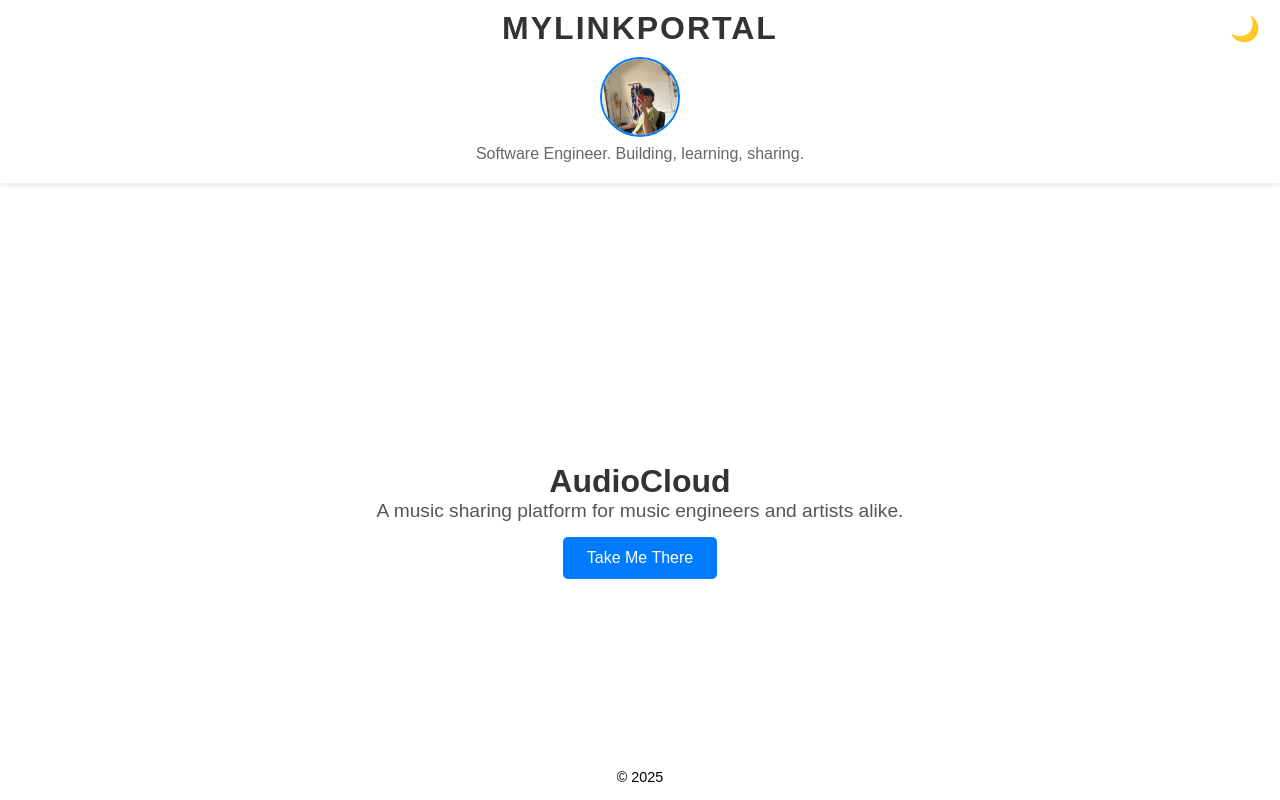
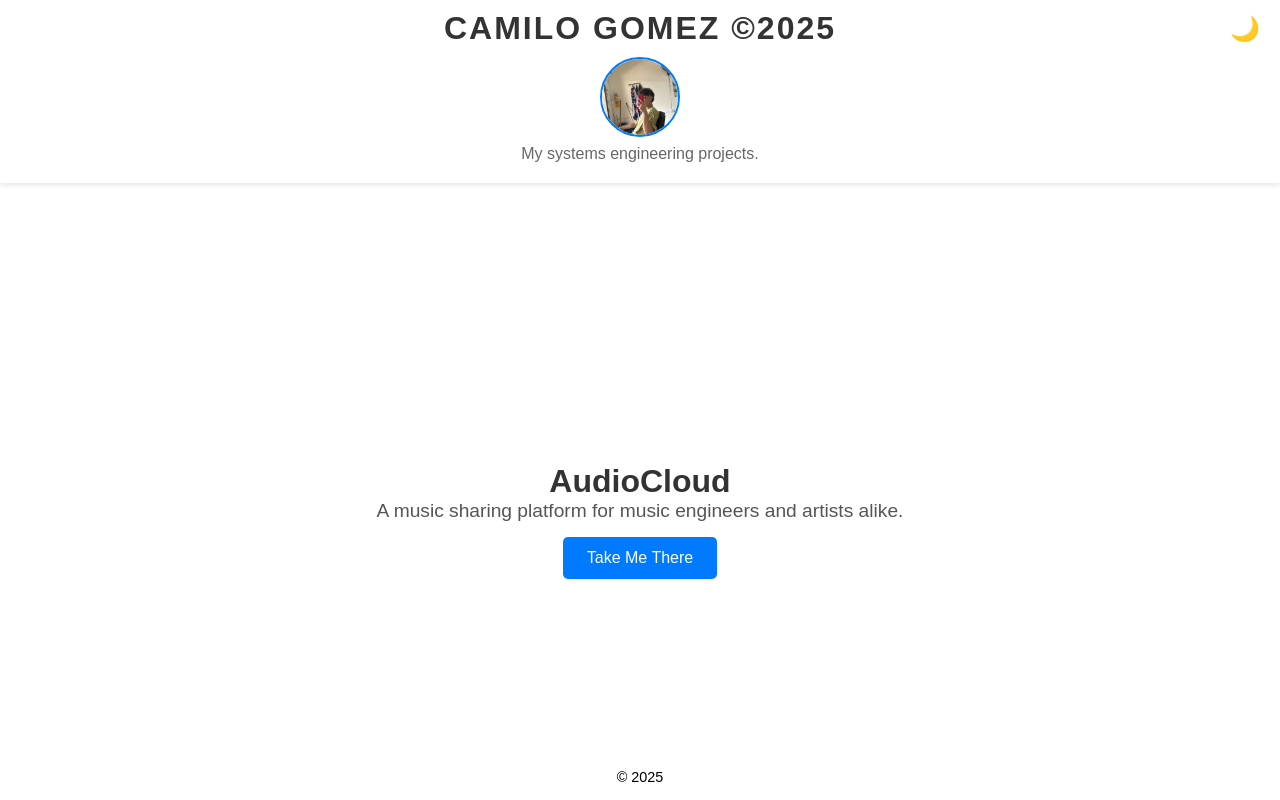
Before and after one commit to fullstacknyc/linkPortal, a plain HTML site: page index.html in a window 1280 px wide. Drawn offline with Linux system fonts and the light colour scheme.

Commit message:
updating title and header

```diff
--- a/index.html
+++ b/index.html
@@ -16,10 +16,10 @@
 </head>
 <body>
     <header>
-        <h1>myLinkPortal</h1>
+        <h1>Camilo Gomez ©2025</h1>
         <div id="profile-section" aria-label="Profile">
             <img src="08391948-D029-4609-8C4E-3B283A2F06EA.jpeg" alt="pfp" id="avatar" />
-            <p id="bio">Software Engineer. Building, learning, sharing.</p>
+            <p id="bio">My systems engineering projects.</p>
         </div>
         <button id="dark-mode-toggle" aria-label="Toggle dark mode">🌙</button>
     </header>
```
